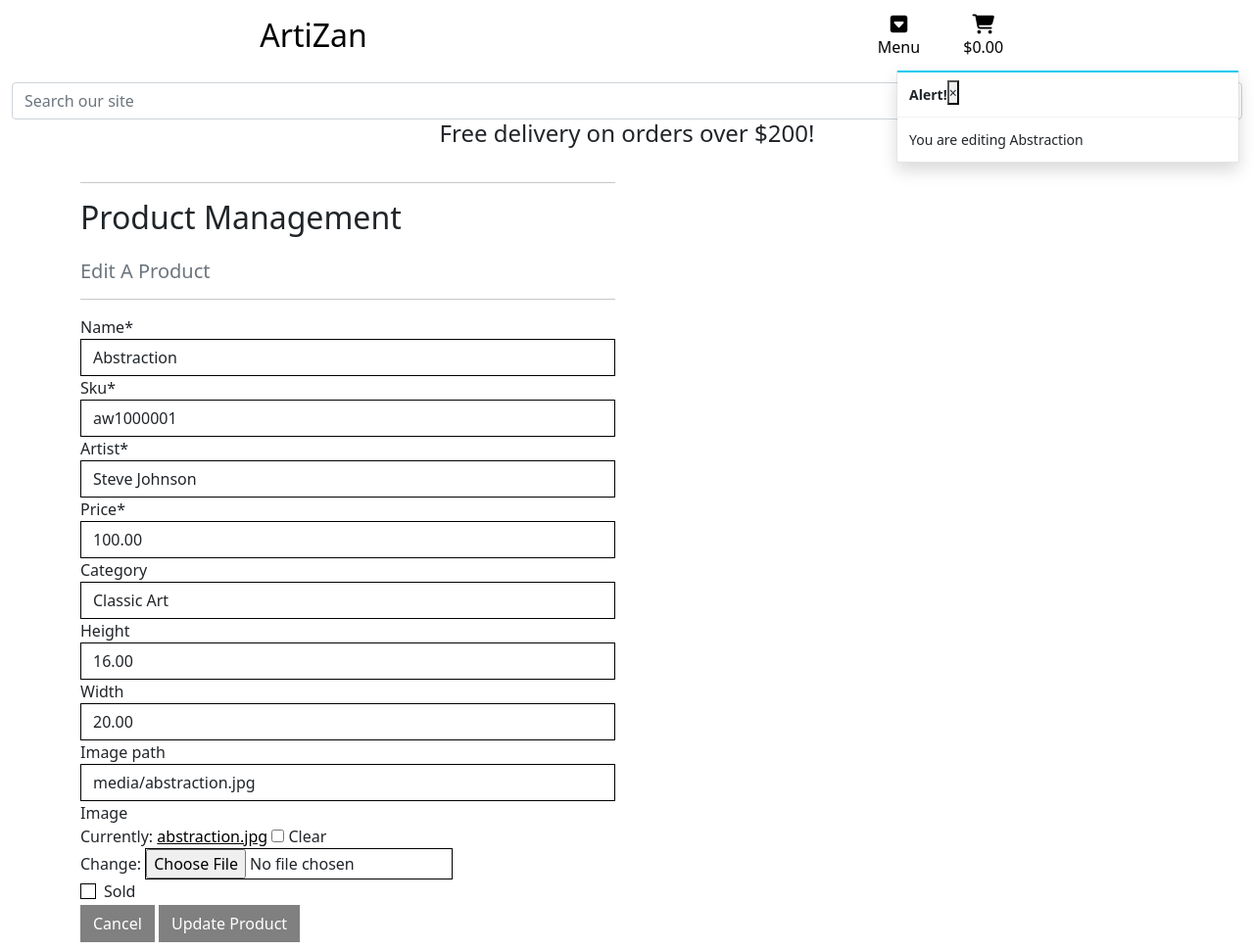
After one commit to Birrellc/Project__artiZan-ms4, a Django app: page /products/edit/1/ in a window 1280 px wide. The commit adds this page. Shown: the whole page at 98% size. Run offline with Django 3.2, Linux system fonts and the light colour scheme; data comes from the database, SQL or seed files in the repository; some libraries are stand-ins or nearby versions; some web fonts are replaced.

Commit message:
Feat: setup add and edit product features

```diff
--- a/basket/templates/basket/basket.html
+++ b/basket/templates/basket/basket.html
@@ -29,7 +29,11 @@
                             {% for item in basket_items %}
                                 <tr>
                                     <td class="p-3 w-25">
-                                        <img class="img-fluid rounded" src="{{ item.product.image.url }}">
+                                        {% if item.product.image %}
+                                        <img class="img-fluid rounded" src="{{ item.product.image.url }}" alt="{{ item.product.name }}">
+                                        {% else %}
+                                        <img class="img-fluid rounded" src="{{ MEDIA_URL }}noimage.png" alt="{{ item.product.name }}">
+                                        {% endif %}
                                     </td>
                                     <td class="py-3">
                                         <p class="my-0"><strong>{{ item.product.name }}</strong></p>
--- /dev/null
+++ b/products/templates/products/edit_product.html
@@ -0,0 +1,28 @@
+{% extends "base.html" %}
+{% load static %}
+
+{% block content %}
+    <div class="container">
+        <div class="row">
+            <div class="col-12 col-md-6">
+                <hr>
+                <h2 class="logo-font mb-4">Product Management</h2>
+                <h5 class="text-muted">Edit A Product</h5>
+                <hr>
+            </div>
+        </div>
+
+        <div class="row">
+            <div class="col-12 col-md-6">
+                <form method="POST" action="{% url 'add_product' %}" class="form mb-2" enctype="multipart/form-data">
+                    {% csrf_token %}
+                    {{ form | crispy }}
+                    <div class="text-right">
+                        <a class="btn btn-outline-black rounded-0" href="{% url 'products' %}">Cancel</a>
+                        <button class="btn btn-black rounded-0" type="submit">Update Product</button>
+                    </div>
+                </form>
+            </div>
+        </div>
+    </div>
+{% endblock %}
--- a/products/urls.py
+++ b/products/urls.py
@@ -5,4 +5,5 @@
     path('', views.all_products, name='products'),
     path('<int:product_id>/', views.product_detail, name='product_detail'),
     path('add/', views.add_product, name='add_product'),
+    path('edit/<int:product_id>/', views.edit_product, name='edit_product'),
 ]
--- a/products/views.py
+++ b/products/views.py
@@ -72,10 +72,44 @@
 
 def add_product(request):
     """ Add a product to the store """
-    form = ProductForm()
+    if request.method == 'POST':
+        form = ProductForm(request.POST, request.FILES)
+        if form.is_valid():
+            form.save()
+            messages.success(request, 'Successfully added product!')
+            return redirect(reverse('add_product'))
+        else:
+            messages.error(request, 'Failed to add product.')
+    else:
+        form = ProductForm()
+
     template = 'products/add_product.html'
     context = {
         'form': form,
     }
 
     return render(request, template, context)
+
+
+def edit_product(request, product_id):
+    """ Edit a product in the store """
+    product = get_object_or_404(Art, pk=product_id)
+    if request.method == 'POST':
+        form = ProductForm(request.POST, request.FILES, instance=product)
+        if form.is_valid():
+            form.save()
+            messages.success(request, 'Successfully updated product!')
+            return redirect(reverse('product_detail', args=[product.id]))
+        else:
+            messages.error(request, 'Failed to update product. Please ensure the form is valid.')
+    else:
+        form = ProductForm(instance=product)
+        messages.info(request, f'You are editing {product.name}')
+
+    template = 'products/edit_product.html'
+    context = {
+        'form': form,
+        'product': product,
+    }
+
+    return render(request, template, context)
--- a/profiles/views.py
+++ b/profiles/views.py
@@ -17,8 +17,10 @@
         if form.is_valid():
             form.save()
             messages.success(request, 'Profile updated successfully')
-
-    form = UserProfileForm(instance=profile)
+        else:
+            messages.error(request, 'Update failed. Please ensure the form is valid.')
+    else:
+        form = UserProfileForm(instance=profile)
     orders = profile.orders.all()
 
     template = 'profiles/profile.html'
--- a/templates/includes/navbar.html
+++ b/templates/includes/navbar.html
@@ -17,7 +17,7 @@
                     {% if request.user.is_authenticated %}
                         {% if request.user.is_superuser %}
                         <a><h6 class="dropdown-header">Admin</h6></a>
-                        <a href="" class="dropdown-item">Products</a>
+                        <a href="{% url 'add_product' %}" class="dropdown-item">Add Products</a>
                         <a><hr class="dropdown-divider"></a>
                         {% endif %}
                         <a><h6 class="dropdown-header">Site</h6></a>
@@ -63,7 +63,7 @@
                 {% if request.user.is_authenticated %}
                         {% if request.user.is_superuser %}
                         <a><h6 class="dropdown-header">Admin</h6></a>
-                        <a href="" class="dropdown-item">Products</a>
+                        <a href="{% url 'add_product' %}" class="dropdown-item">Add Products</a>
                         <a><hr class="dropdown-divider"></a>
                         {% endif %}
                         <a><h6 class="dropdown-header">Site</h6></a>
--- a/templates/includes/toasts/toast_success.html
+++ b/templates/includes/toasts/toast_success.html
@@ -20,7 +20,11 @@
                 {% for item in basket_items %}
                     <div class="row">
                         <div class="col-3 my-1">
+                            {% if item.product.image %}
                             <img class="w-100" src="{{ item.product.image.url }}" alt="{{ item.product.name }}">
+                            {% else %}
+                            <img class="w-100" src="{{ MEDIA_URL }}noimage.png" alt="{{ item.product.name }}">
+                            {% endif %}
                         </div>
                         <div class="col-9">
                             <p class="my-0"><strong>{{ item.product.name }}</strong></p>
```
